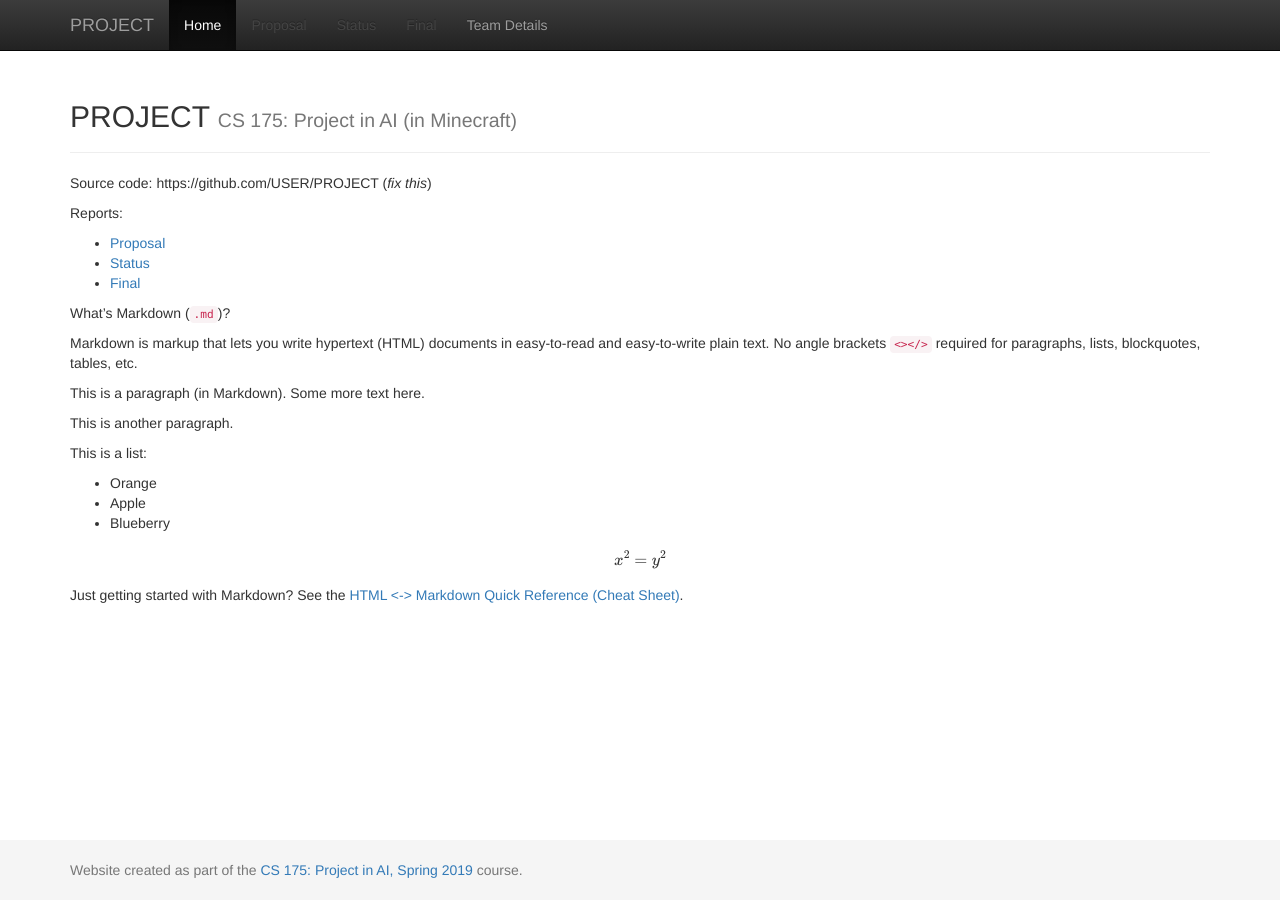
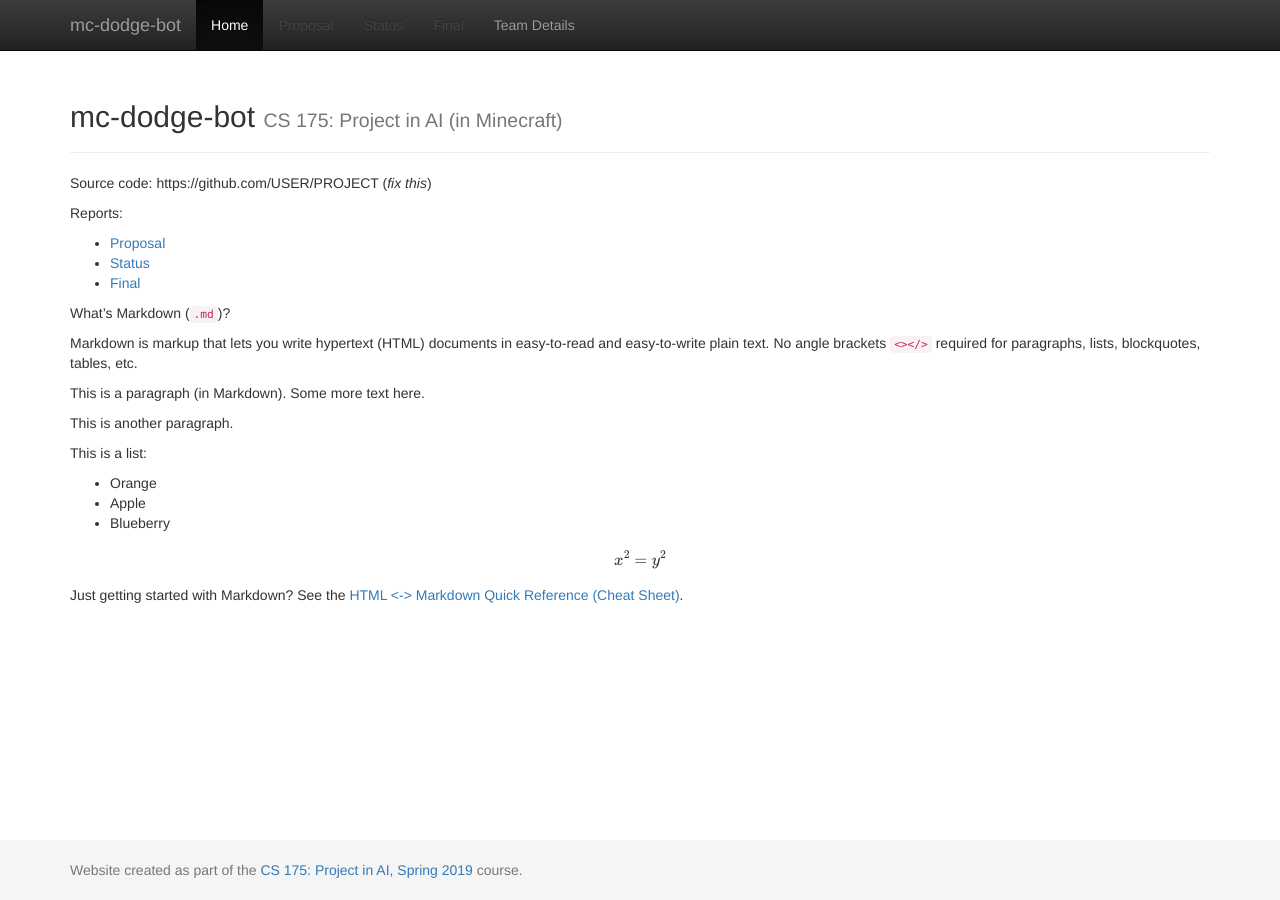
Before and after one commit to denn9s/indiana-jones, a Jekyll site: the page built from docs/index.md, in a window 1280 px wide. Built offline with Jekyll 4.4.1, drawn with Linux system fonts in a browser that asks for light colours; formulas are drawn with MathJax 3.

Commit message:
Updated team name

```diff
--- a/docs/_config.yml
+++ b/docs/_config.yml
@@ -1,7 +1,7 @@
 ###########
 # site.title
 
-title:    'PROJECT'
+title:    'mc-dodge-bot'
 subtitle: 'CS 175: Project in AI (in Minecraft)'
 
 
```
